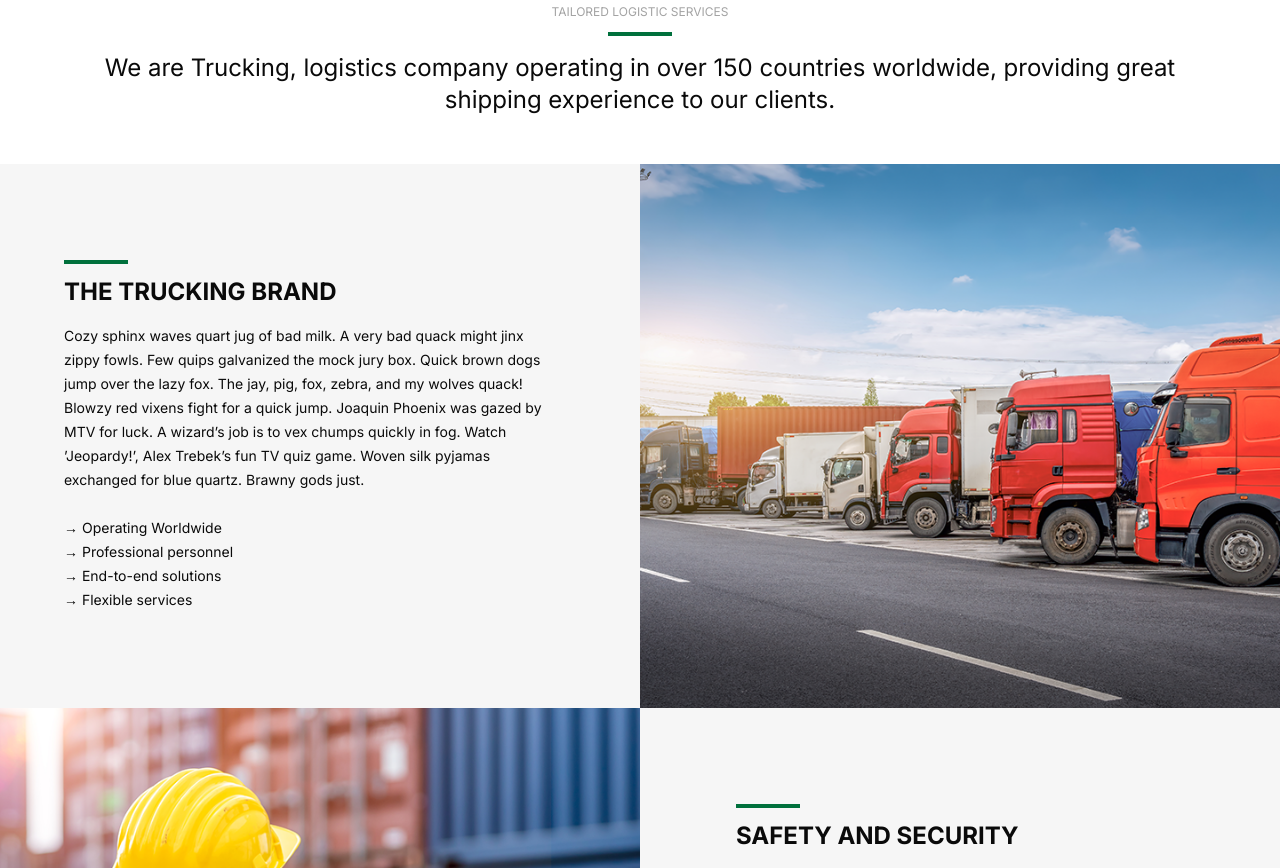
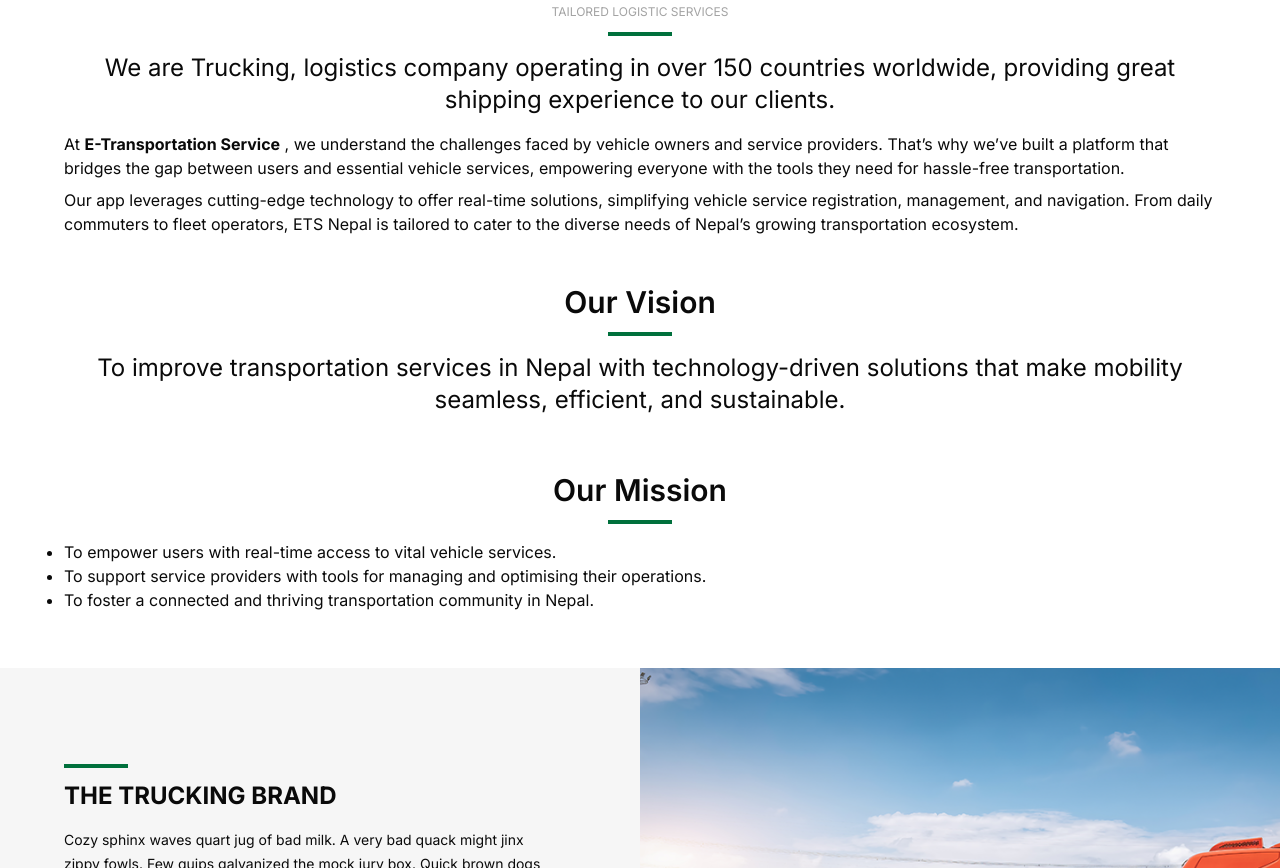
Before and after one commit to eCab-Nepal/eTransport_landingpage-, a Next.js app: page /about in a window 1280 px wide. Shown: the part 422-1290 px from the top of the page. Built offline with nearby package versions, Linux system fonts and the light colour scheme.

Commit message:
update about us

```diff
--- a/src/app/about/page.tsx
+++ b/src/app/about/page.tsx
@@ -1,5 +1,7 @@
 import BreadCrumb from "@/components/about/breadcrumb";
+import Mission from "@/components/about/mission";
 import OtherGrid from "@/components/about/other-grid";
+import Vision from "@/components/about/vision";
 import WhoWeAre from "@/components/about/who-we-are";
 
 function About() {
@@ -7,6 +9,8 @@ function About() {
     <main>
       <BreadCrumb />
       <WhoWeAre />
+      <Vision />
+      <Mission />
       <OtherGrid />
     </main>
   );
--- /dev/null
+++ b/src/components/about/mission.tsx
@@ -0,0 +1,29 @@
+function Mission() {
+  return (
+    <section className="pb-14">
+      <div className="layout">
+        <div className="flex flex-col items-center">
+          <p className="text-3xl font-semibold">Our Mission</p>
+
+          <div className="mt-3 h-1 w-16 bg-success-main" />
+        </div>
+        <ul className="list-disc mt-4 ">
+          <li>
+            To empower users with real-time access to vital vehicle services.
+          </li>
+
+          <li>
+            To support service providers with tools for managing and optimising
+            their operations.
+          </li>
+          <li>
+            To foster a connected and thriving transportation community in
+            Nepal.
+          </li>
+        </ul>
+      </div>
+    </section>
+  );
+}
+
+export default Mission;
--- /dev/null
+++ b/src/components/about/vision.tsx
@@ -0,0 +1,20 @@
+function Vision() {
+  return (
+    <section className="pb-14">
+      <div className="layout">
+        <div className="flex flex-col items-center">
+          <p className="text-3xl font-semibold">Our Vision</p>
+
+          <div className="mt-3 h-1 w-16 bg-success-main" />
+
+          <p className="text-2xl mt-4 text-center">
+            To improve transportation services in Nepal with technology-driven
+            solutions that make mobility seamless, efficient, and sustainable.
+          </p>
+        </div>
+      </div>
+    </section>
+  );
+}
+
+export default Vision;
--- a/src/components/about/who-we-are.tsx
+++ b/src/components/about/who-we-are.tsx
@@ -11,6 +11,22 @@ function WhoWeAre() {
             We are Trucking, logistics company operating in over 150 countries
             worldwide, providing great shipping experience to our clients.
           </p>
+
+          <p className="mt-4">
+            At <strong>E-Transportation Service</strong> , we understand the
+            challenges faced by vehicle owners and service providers. That’s why
+            we’ve built a platform that bridges the gap between users and
+            essential vehicle services, empowering everyone with the tools they
+            need for hassle-free transportation.
+          </p>
+
+          <p className="mt-2">
+            Our app leverages cutting-edge technology to offer real-time
+            solutions, simplifying vehicle service registration, management, and
+            navigation. From daily commuters to fleet operators, ETS Nepal is
+            tailored to cater to the diverse needs of Nepal’s growing
+            transportation ecosystem.
+          </p>
         </div>
       </div>
     </section>
```
